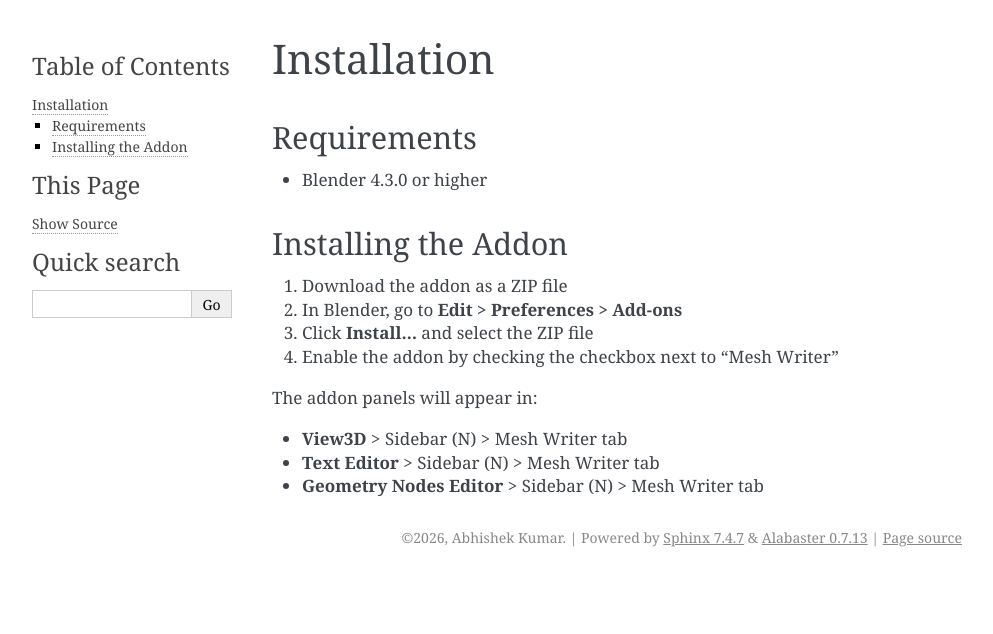
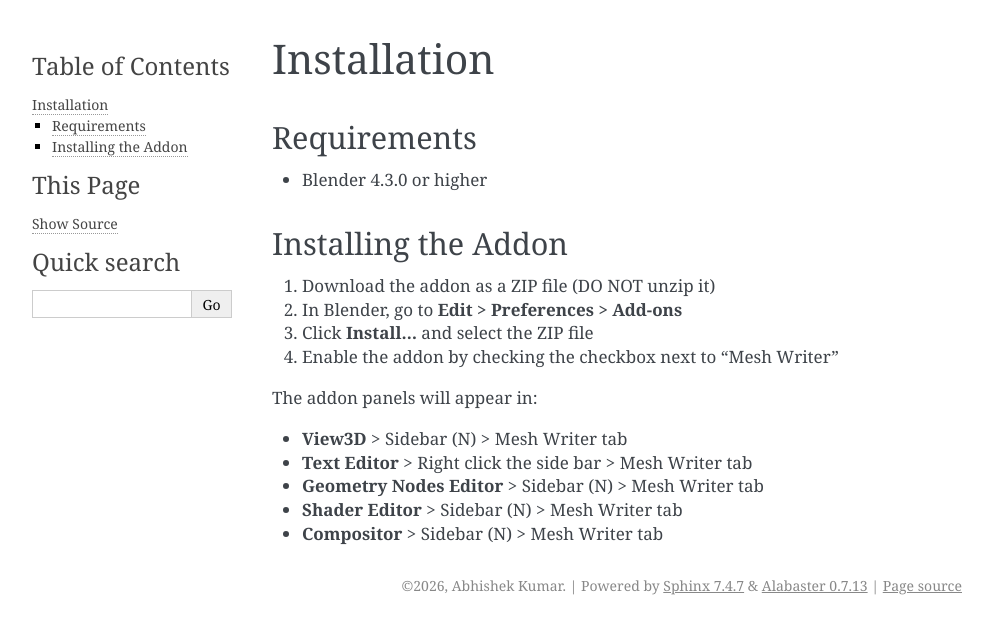
Before and after one commit to Mytner/Mesh-Writer-Support, a Sphinx documentation site: the page built from docs/installation.rst, in a window 1280 px wide. Shown: the top 634 px of the page, without its empty margins (148-1141 px from the left). Built offline with Sphinx 7.4.7, drawn with Linux system fonts in a browser that asks for light colours.

Commit message:
In the docs added location of addon in editors.

```diff
--- a/docs/installation.rst
+++ b/docs/installation.rst
@@ -9,7 +9,7 @@ Requirements
 Installing the Addon
 --------------------
 
-1. Download the addon as a ZIP file
+1. Download the addon as a ZIP file (DO NOT unzip it)
 2. In Blender, go to **Edit > Preferences > Add-ons**
 3. Click **Install...** and select the ZIP file
 4. Enable the addon by checking the checkbox next to "Mesh Writer"
@@ -17,5 +17,7 @@ Installing the Addon
 The addon panels will appear in:
 
 * **View3D** > Sidebar (N) > Mesh Writer tab
-* **Text Editor** > Sidebar (N) > Mesh Writer tab
+* **Text Editor** > Right click the side bar > Mesh Writer tab
 * **Geometry Nodes Editor** > Sidebar (N) > Mesh Writer tab
+* **Shader Editor** > Sidebar (N) > Mesh Writer tab
+* **Compositor** > Sidebar (N) > Mesh Writer tab
```
Also changed, not shown: 1 other file.
